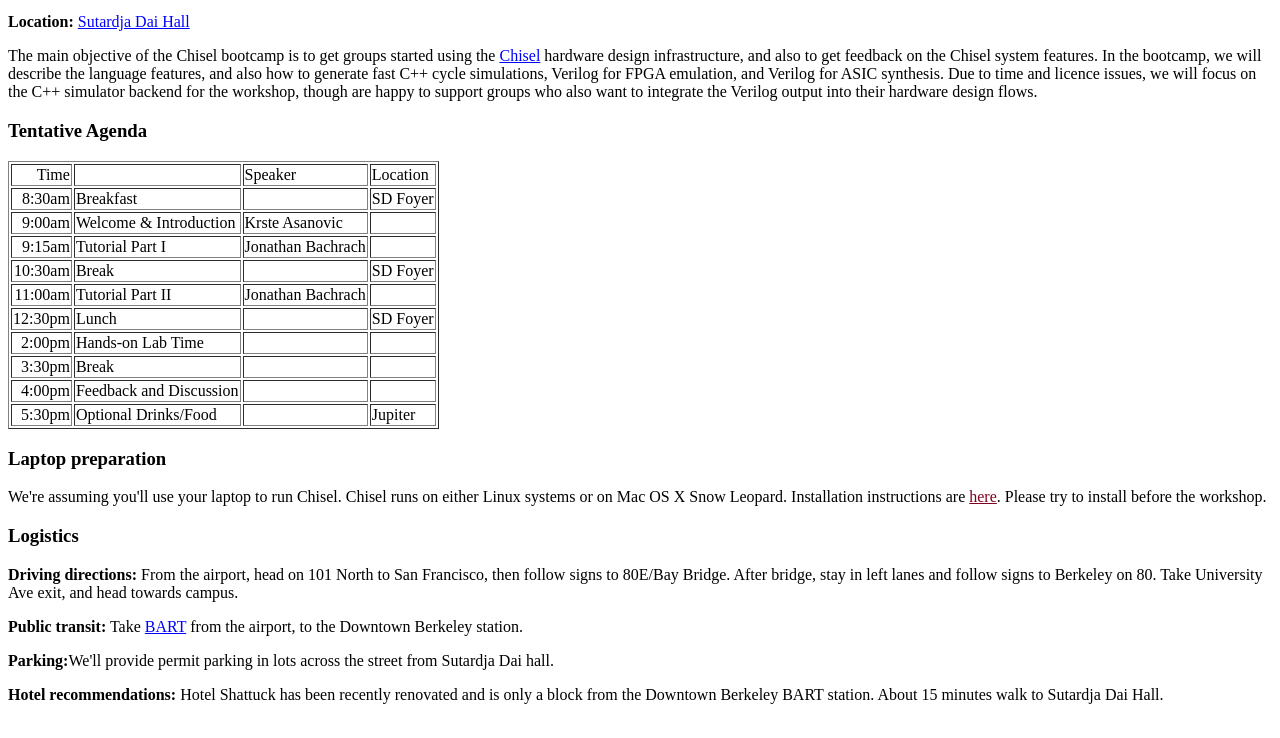
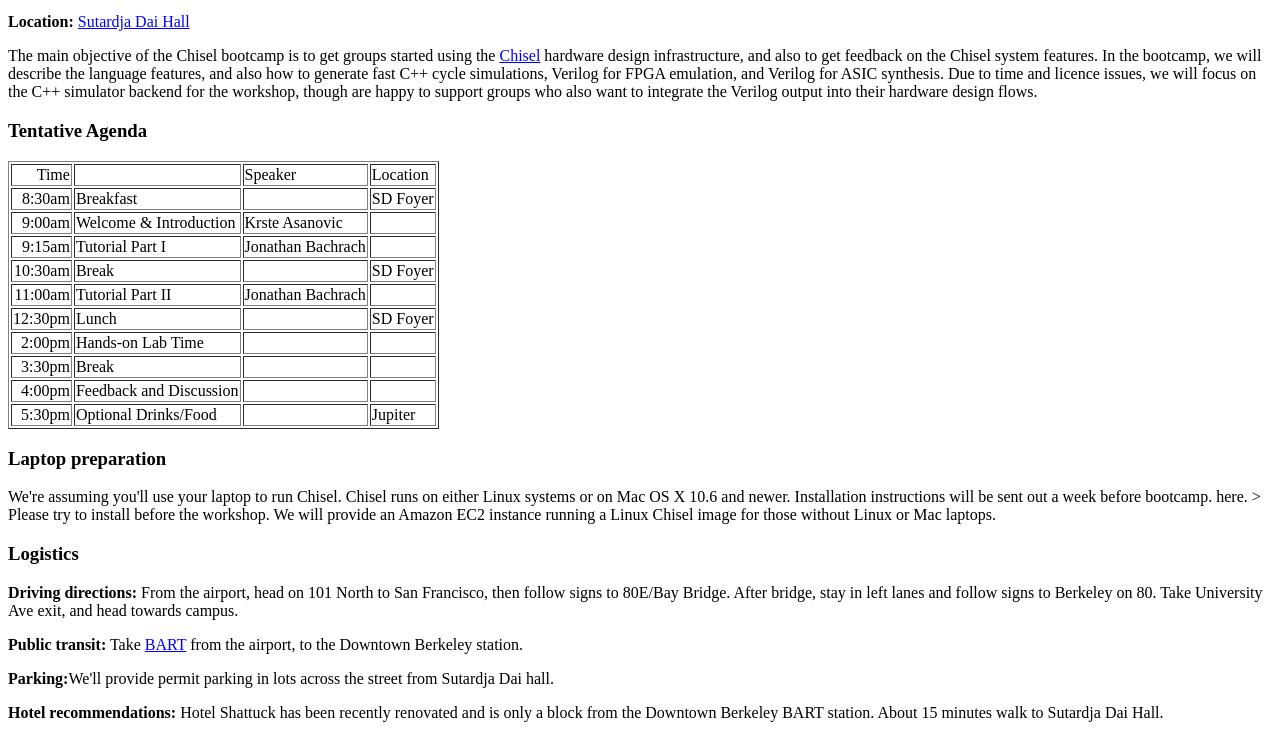
Before and after one commit to ucb-bar/chisel2-deprecated, a plain HTML site: page www/events/bootcamp-20120608/index.html in a window 1280 px wide. Shown: the part 87-825 px from the top of the page. Drawn offline with Linux system fonts and the light colour scheme.

Commit message:
remove installation instruction url for now and add more info to machine requirements

```diff
--- a/www/events/bootcamp-20120608/index.html
+++ b/www/events/bootcamp-20120608/index.html
@@ -44,9 +44,12 @@ integrate the Verilog output into their hardware design flows.
 
 We're assuming you'll use your laptop to run Chisel.
 
-Chisel runs on either Linux systems or on Mac OS X Snow Leopard.
-Installation instructions are <a href="">here</a>.  Please try to
-install before the workshop.
+Chisel runs on either Linux systems or on Mac OS X 10.6 and newer.
+Installation instructions will be sent out a week before bootcamp.
+<! are <a href="">here</a>. >
+Please try to install before the workshop.
+We will provide an Amazon EC2 instance running a Linux Chisel image
+for those without Linux or Mac laptops.
 
 <h3>Logistics</h3>
 
```
